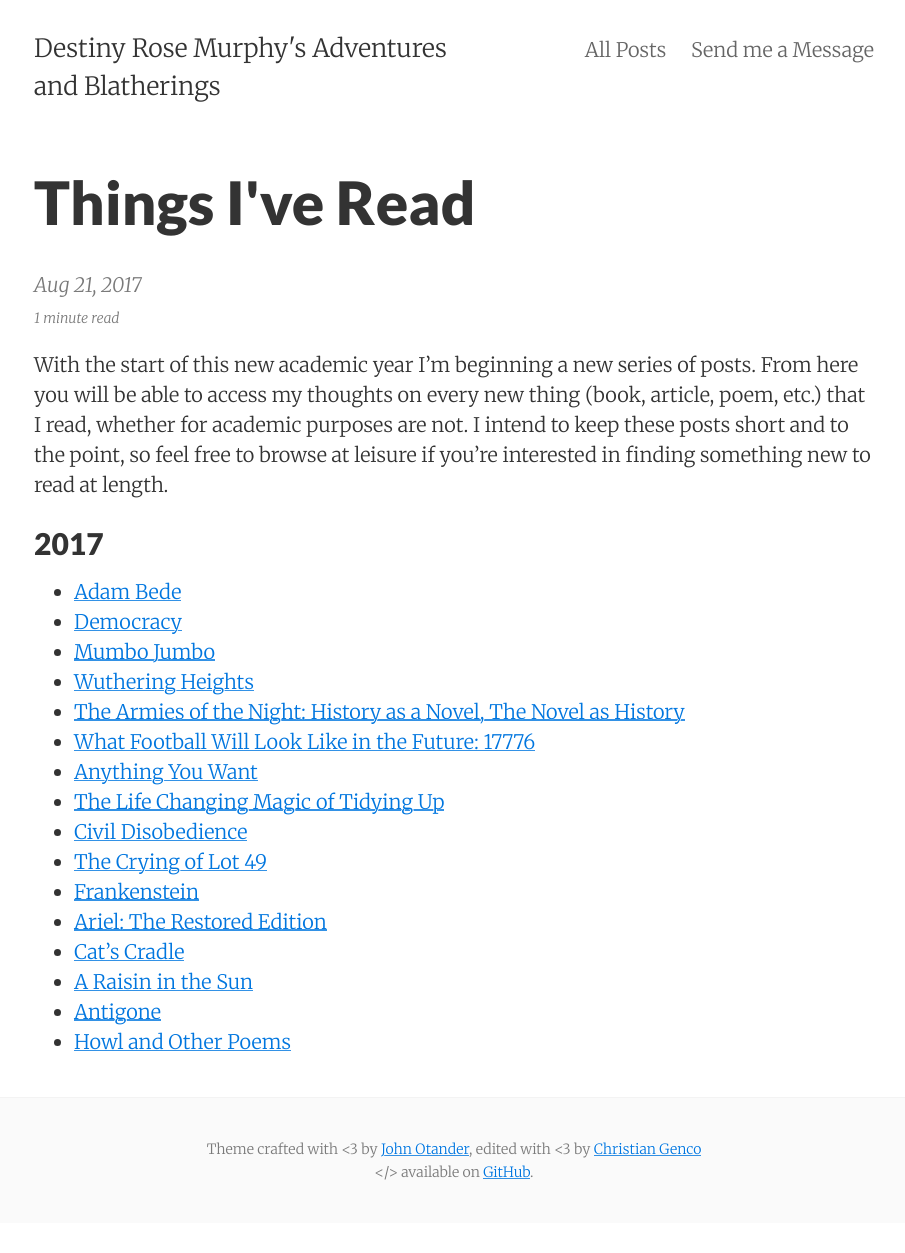
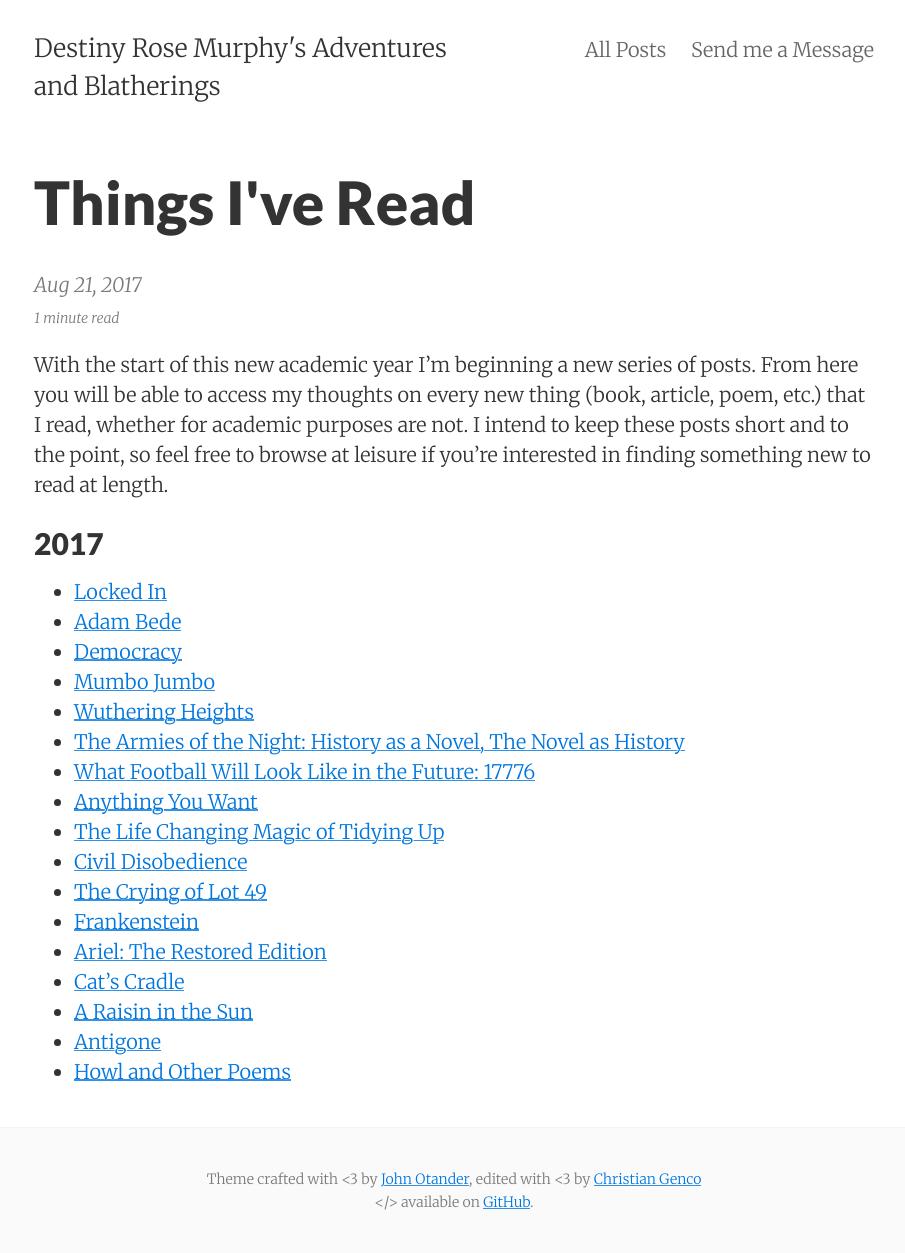
Before and after one commit to DestinyRoseMurphy/DestinyRoseMurphy.github.io, a Jekyll site: the page built from _posts/2017-08-21-Things-I've-Read.md, in a window 1280 px wide. Shown: the whole page, without its empty margins (186-1091 px from the left). Built offline with Jekyll 4.4.1, drawn with Linux system fonts in a browser that asks for light colours; before the commit the page ends 1223 px from its top, so only the background shows below that.

Commit message:
Random shit and Locked In

```diff
--- a/_posts/2017-08-21-Things-I've-Read.md
+++ b/_posts/2017-08-21-Things-I've-Read.md
@@ -9,10 +9,12 @@ With the start of this new academic year I'm beginning a new series of posts. Fr
 
 ## 2017
 
+
+* [Locked In](/details/2017-12-13-Locked-In)
 * [Adam Bede](/details/2017-11-23-Adam-Bede)
 * [Democracy](/details/2017-11-17-Democracy)
-* [Mumbo Jumbo](/details/2017-11-5-Mumbo-Jumbo)
-* [Wuthering Heights](/details/2017-11-1-Wuthering-Heights)
+* [Mumbo Jumbo](/details/2017-11-05-Mumbo-Jumbo)
+* [Wuthering Heights](/details/2017-11-01-Wuthering-Heights)
 * [The Armies of the Night: History as a Novel, The Novel as History](/details/2017-10-27-The-Armies-of-the-Night-History-as-a-Novel-the-Novel-as-History)
 * [What Football Will Look Like in the Future: 17776](/details/2017-10-26-What-Football-Will-Look-Like-in-the-Future:-17776)
 * [Anything You Want](/details/2017-10-18-Anything-You-Want)
```
Also changed, not shown: _details/2017-12-13-Locked-In.md (added, +10 -0 lines), _details/2017-11-01-Wuthering-Heights.md (renamed from _details/2017-11-1-Wuthering-Heights.md), _details/2017-11-05-Mumbo-Jumbo.md (renamed from _details/2017-11-5-Mumbo-Jumbo.md).
